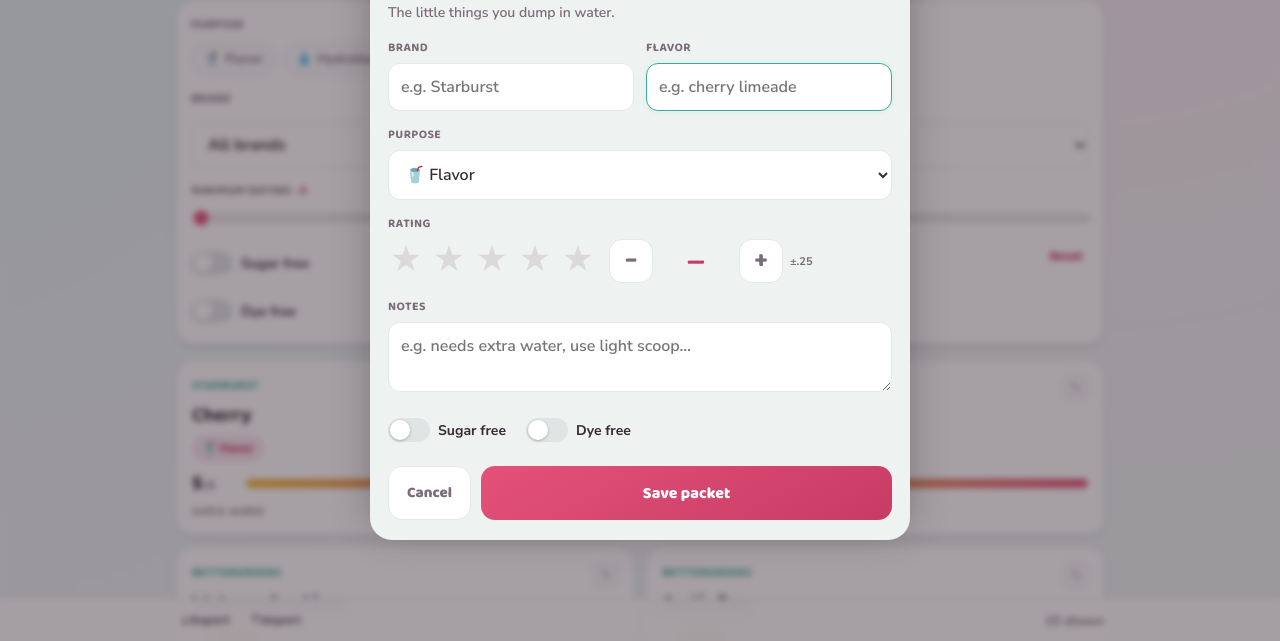
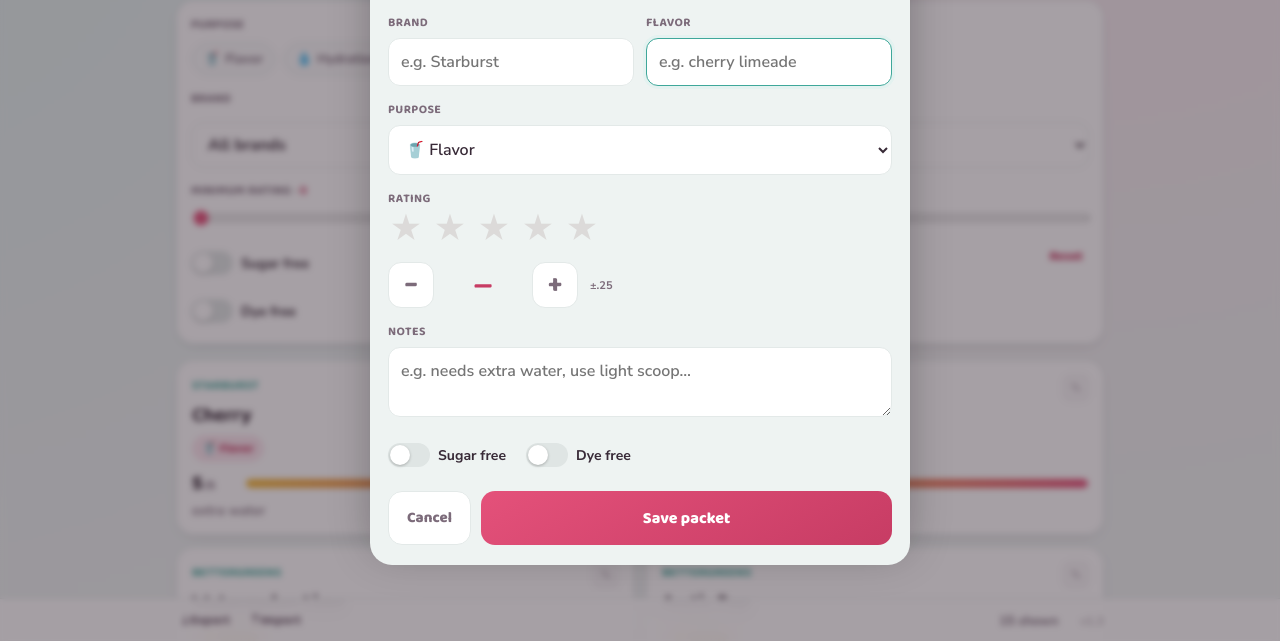
Before and after one commit to meghanareed/flavor-selector, a plain HTML site: page index.html in a window 1280 px wide. Both pictures are taken after a click on the button "Add packet". Shown: the part 158-799 px from the top of the page. Drawn offline with Linux system fonts and the light colour scheme.

Commit message:
Add files via upload

```diff
--- a/index.html
+++ b/index.html
@@ -162,15 +162,17 @@
   .fld input:focus,.fld textarea:focus,.fld select:focus{outline:none;border-color:var(--teal);box-shadow:0 0 0 3px var(--teal-soft)}
   .two{display:flex;gap:12px}
   .two>*{flex:1}
-  .stars{display:flex;gap:7px;align-items:center;flex-wrap:wrap}
+  .stars{display:flex;flex-direction:column;gap:16px;align-items:flex-start}
+  .starsrow{display:flex;gap:8px;align-items:center}
   .star{cursor:pointer;font-size:32px;line-height:1;color:#dcdad9;position:relative;width:36px;text-align:center}
   .star .half{position:absolute;left:0;top:0;width:50%;overflow:hidden;color:var(--lemon)}
   .star.full{color:var(--lemon)}
-  .stepper{display:inline-flex;align-items:center;gap:10px;margin-left:6px}
-  .ratenum{font-family:"Baloo 2";font-weight:800;font-size:23px;color:var(--berry-deep);min-width:66px;text-align:center}
-  .nudge{width:44px;height:44px;border-radius:13px;border:1.5px solid var(--line);background:var(--card);color:var(--ink-soft);font-family:"Baloo 2";font-weight:800;font-size:24px;cursor:pointer;line-height:1;display:grid;place-items:center}
+  .stepper{display:inline-flex;align-items:center;gap:12px}
+  .ratenum{font-family:"Baloo 2";font-weight:800;font-size:24px;color:var(--berry-deep);display:inline-block;width:74px;text-align:center;font-variant-numeric:tabular-nums}
+  .nudge{width:46px;height:46px;border-radius:13px;border:1.5px solid var(--line);background:var(--card);color:var(--ink-soft);font-family:"Baloo 2";font-weight:800;font-size:26px;cursor:pointer;line-height:1;display:grid;place-items:center;flex:0 0 auto}
   .nudge:active{transform:scale(.94)}
   .nudge-lbl{font-weight:700;font-size:11px;color:var(--ink-soft)}
+  .ver{color:#c0b8be;font-weight:700;font-size:12px;margin-left:12px}
   .toggles2{display:flex;gap:20px;margin:4px 0 4px}
   .sheetbtns{display:flex;gap:10px;margin-top:18px}
   .btn.save{flex:1;background:linear-gradient(150deg,var(--berry),var(--berry-deep));color:#fff;padding:14px;font-size:16px}
@@ -250,6 +252,7 @@
     <button class="link" id="importBtn">⤒ Import</button>
     <input type="file" id="importFile" accept="application/json" class="sr" />
     <span class="foot-count" id="footCount"></span>
+    <span class="ver" id="ver"></span>
   </div>
 </div>
 
@@ -296,6 +299,10 @@
 <div class="toast" id="toast"></div>
 
 <script>
+/* ---------- version ---------- */
+const VERSION = "1.3";
+document.title = "Packet Picker";
+
 /* ---------- purpose config ---------- */
 const PURPOSES = [
   {key:"flavor",    label:"Flavor",    emoji:"🥤", bg:"#fbe6ee", fg:"#c73c64"},
@@ -464,27 +471,28 @@ let editId=null, pickedRating=0;
 
 function buildStars(){
   const wrap=$("#starPick"); wrap.innerHTML="";
+  const row=document.createElement("div"); row.className="starsrow";
   for(let i=1;i<=5;i++){
     const s=document.createElement("span");
-    s.className="star"; s.dataset.i=i; s.textContent="★";
+    s.className="star"; s.dataset.i=i;
     s.innerHTML=`★<span class="half">★</span>`;
-    // tap left half = .5 below? We'll do: tap = full, long options via range. Simpler: click sets to i, click-again same -> i-.5?
     s.addEventListener("click",ev=>{
       const rect=s.getBoundingClientRect();
       const half=(ev.clientX-rect.left) < rect.width/2;
       setRating(half ? i-0.5 : i);
     });
-    wrap.appendChild(s);
+    row.appendChild(s);
   }
+  wrap.appendChild(row);
   const step=document.createElement("div"); step.className="stepper";
   const minus=document.createElement("button"); minus.type="button"; minus.className="nudge"; minus.textContent="−";
   minus.title="Down 0.25"; minus.setAttribute("aria-label","Decrease rating"); minus.onclick=()=>setRating(pickedRating-0.25);
   const num=document.createElement("span"); num.className="ratenum"; num.id="ratenum";
   const plus=document.createElement("button"); plus.type="button"; plus.className="nudge"; plus.textContent="+";
   plus.title="Up 0.25"; plus.setAttribute("aria-label","Increase rating"); plus.onclick=()=>setRating(pickedRating+0.25);
-  step.appendChild(minus); step.appendChild(num); step.appendChild(plus);
   const lbl=document.createElement("span"); lbl.className="nudge-lbl"; lbl.textContent="±.25";
-  wrap.appendChild(step); wrap.appendChild(lbl);
+  step.appendChild(minus); step.appendChild(num); step.appendChild(plus); step.appendChild(lbl);
+  wrap.appendChild(step);
   paintStars();
 }
 function setRating(v){pickedRating=Math.max(0,Math.min(5,Math.round(v*4)/4)); paintStars();}
@@ -607,6 +615,7 @@ function toast(msg){
 /* ---------- keyboard ---------- */
 document.addEventListener("keydown",e=>{if(e.key==="Escape"&&scrim.classList.contains("on"))closeSheet();});
 
+$("#ver").textContent = "v"+VERSION;
 render();
 </script>
 </body>
```
